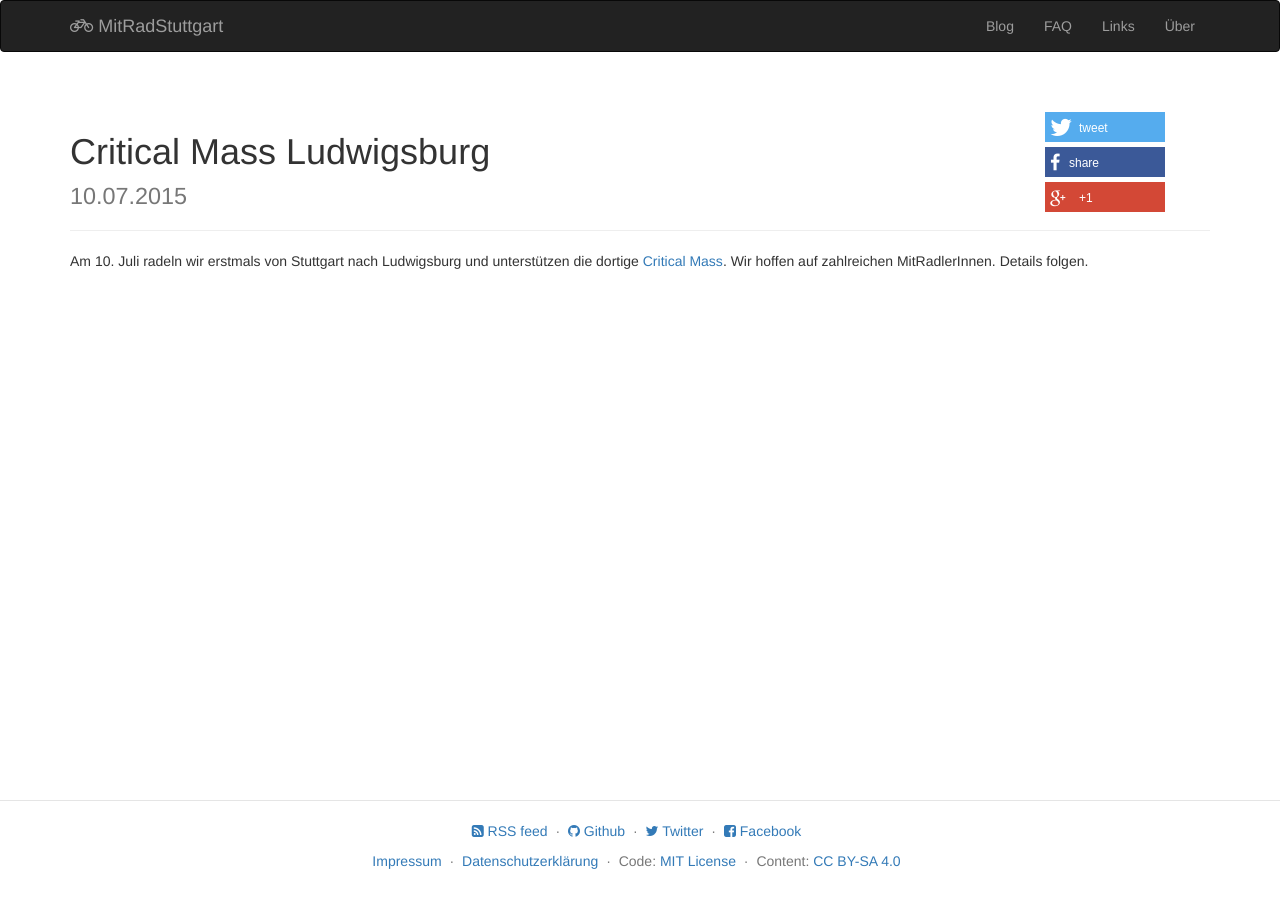
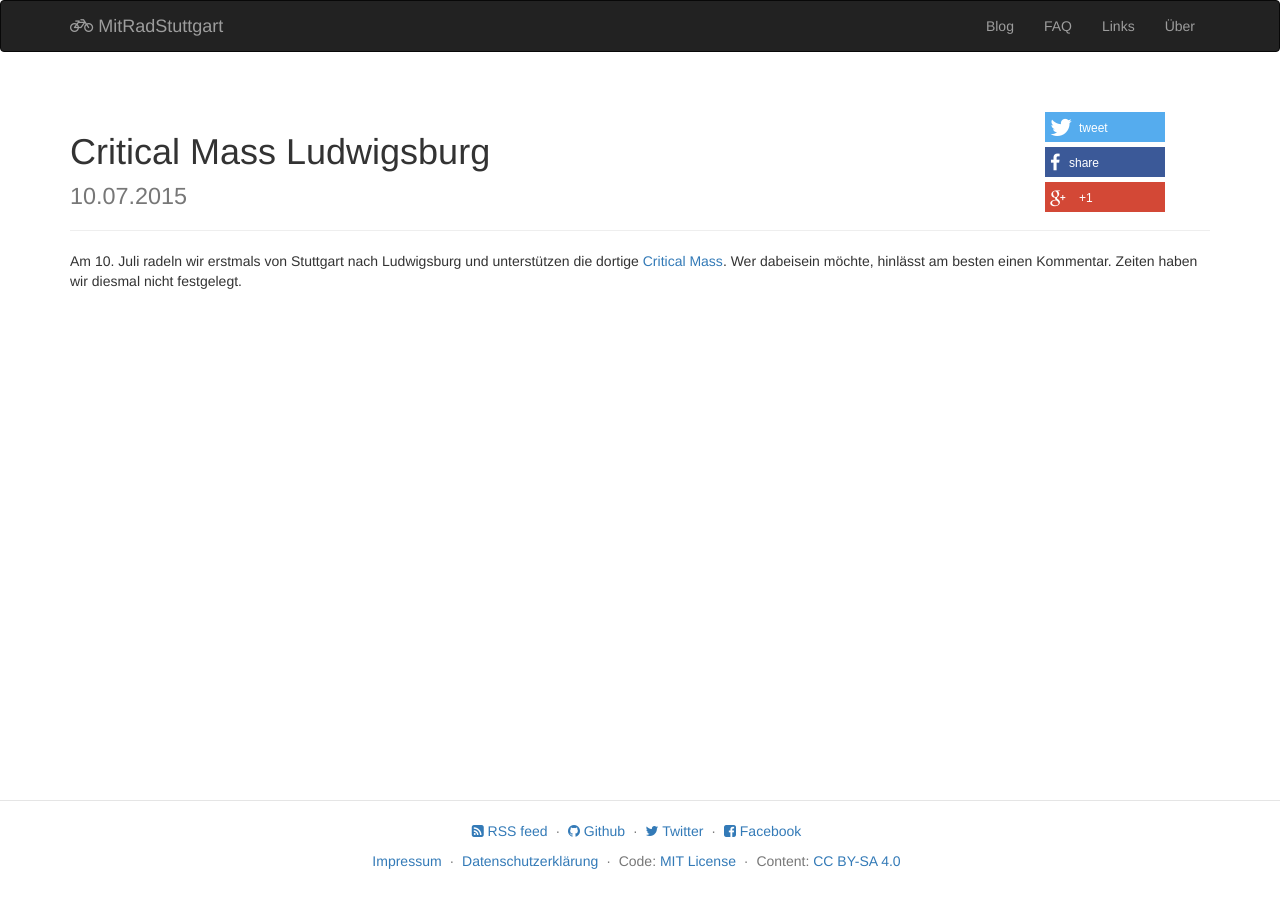
Before and after one commit to mitradstuttgart/mitradstuttgart.github.io, a Jekyll site: the page built from _posts/mrg/2015-07-10-cm-ludwigsburg.markdown, in a window 1280 px wide. Built offline with Jekyll 4.4.1, drawn with Linux system fonts in a browser that asks for light colours; comment, search, counter and statistics services are not loaded.

Commit message:
Updated MitRadGelegenheit: CM Ludwigsburg, 2015-07-10

```diff
--- a/_posts/mrg/2015-07-10-cm-ludwigsburg.markdown
+++ b/_posts/mrg/2015-07-10-cm-ludwigsburg.markdown
@@ -7,7 +7,7 @@ facebook-event:
 teaser: Unser erster Besuch in Ludwigburg
 ---
 
-Am 10.&nbsp;Juli radeln wir erstmals von Stuttgart nach Ludwigsburg und unterstützen die dortige [Critical Mass][CMLudwigsburg]{:target="_blank"}.  Wir hoffen auf zahlreichen MitRadlerInnen.  Details folgen.
+Am 10.&nbsp;Juli radeln wir erstmals von Stuttgart nach Ludwigsburg und unterstützen die dortige [Critical Mass][CMLudwigsburg]{:target="_blank"}.  Wer dabeisein möchte, hinlässt am besten einen Kommentar.  Zeiten haben wir diesmal nicht festgelegt.
 
 
 
```
